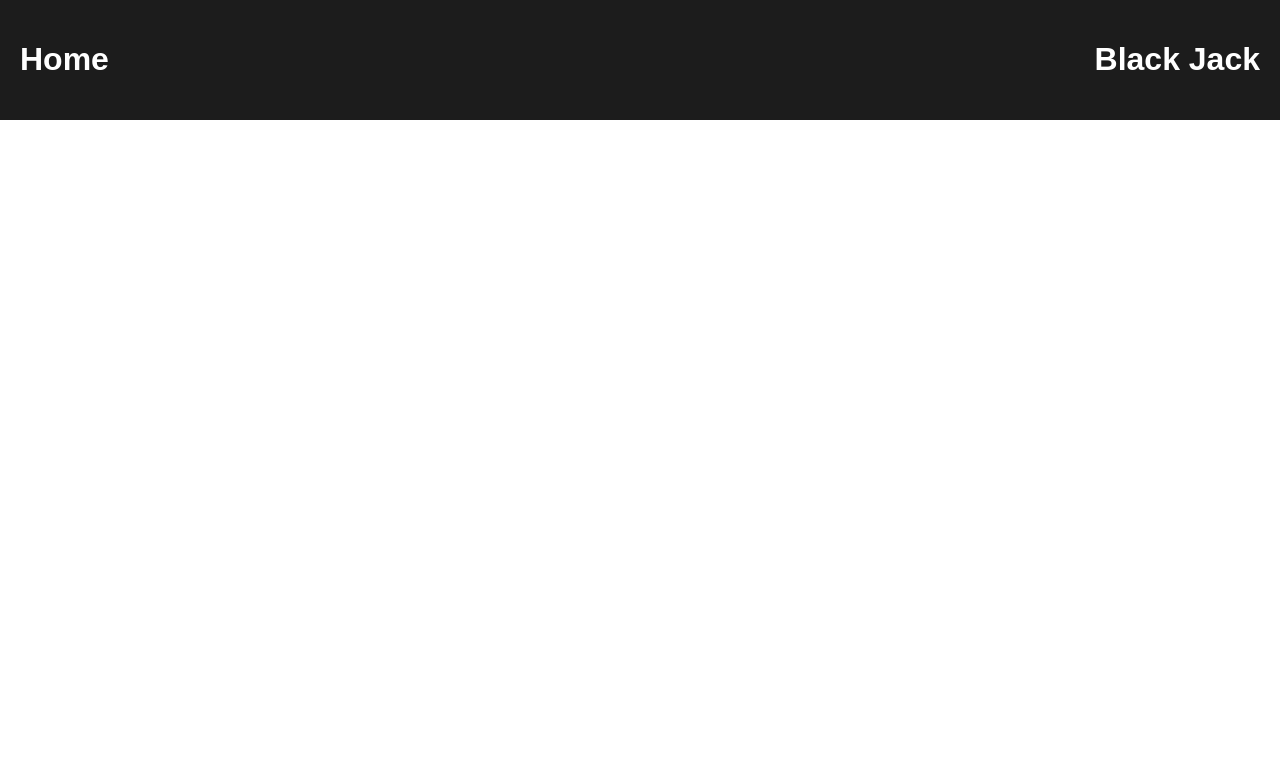
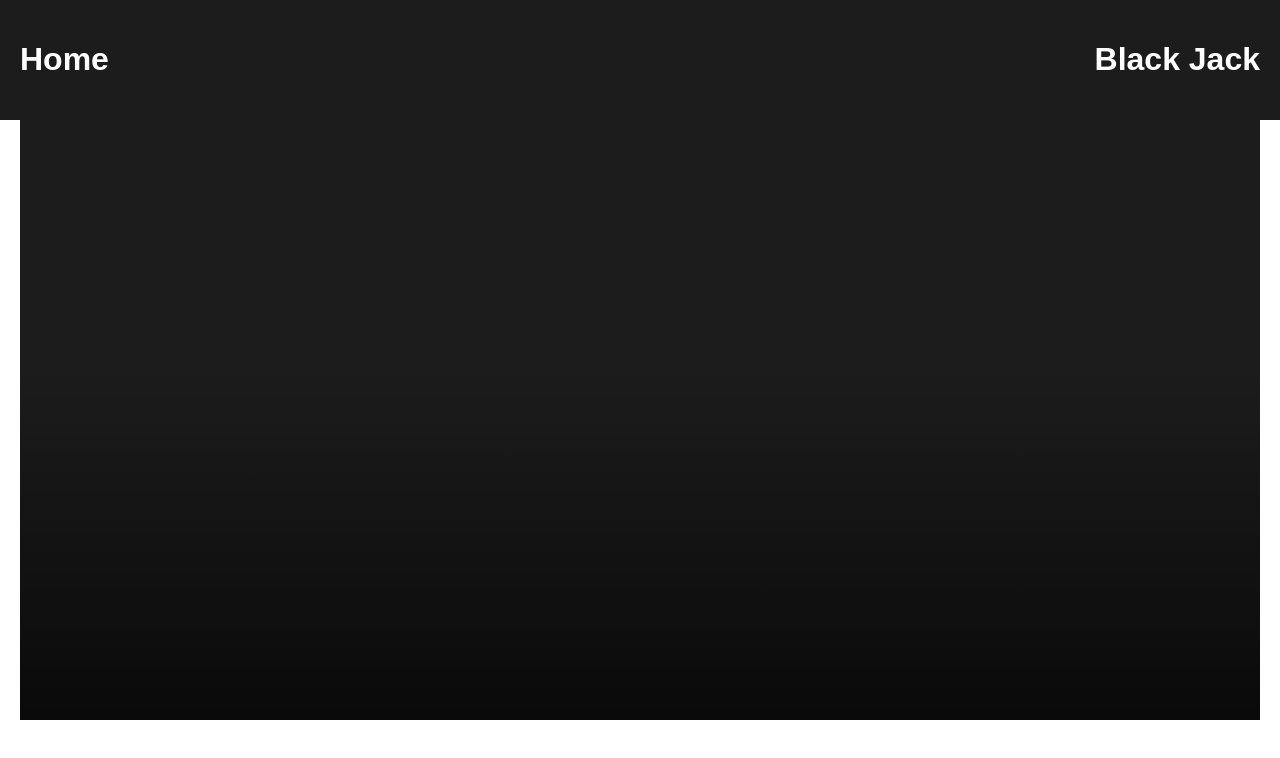
Before and after one commit to austdobe/blackJack, a React (Create React App) app: page / in a window 1280 px wide. Shown: the top 758 px of the page. Built offline with nearby package versions, Linux system fonts and the light colour scheme.

Commit message:
adding landingPage welcome section

```diff
--- a/src/components/Grid/Grid.styles.js
+++ b/src/components/Grid/Grid.styles.js
@@ -11,7 +11,7 @@ export const Wrapper = styled.div `
     align-items: center;
     box-sizing: border-box;
     width: 100%;
-    height: 50vh;
+    height: fit-content;
 
 
     @media screen and (max-width: 760px){
--- /dev/null
+++ b/src/components/WelcomeSection/WelcomeSection.style.js
@@ -0,0 +1,60 @@
+import styled from 'styled-components';
+
+export const Wrapper = styled.div `
+    background: linear-gradient(
+        to bottom, rgba(0, 0, 0, 0)
+        41%, rgba( 0, 0, 0, 0.65)
+        100%
+    ),
+    url(${({image}) => image}), var(--darkGrey);
+    Background-size: 100%, cover;
+    background-position: center;
+    height: 600px;
+    position: relative;
+    animation: animateHeroImage 1s;
+
+    @keyframes animateHeroImage{
+        from{
+            opacity: 0;
+        } to{
+            opacity: 1
+        }
+    }
+`;
+
+export const Content = styled.div `
+    padding: 20px;
+    max-width: var(--maxWidth);
+    margin: 0 auto;
+
+`;
+
+export const Text = styled.div `
+    z-index: 100;
+    max-width: 700px;
+    position: absolute;
+    bottom: 40px;
+    margin-right: 20px;
+    min-height: 100px;
+    color: var(--white);
+    h1{
+        font-size: var(--fontSuperBig);
+
+        @media screen and (max-width: 720px){
+            font-size: var(--fontBig)
+
+        }
+
+    }
+    p{
+        font-size: var(--fontMed);
+
+        @media screen and (max-width: 720px){
+            font-size: var(--fontSmall)
+        }
+    }
+    @media screen and (max-width: 720px){
+        max-width: 100%
+    }
+
+`;
--- /dev/null
+++ b/src/components/WelcomeSection/index.js
@@ -0,0 +1,16 @@
+import React from "react";
+//style
+import { Wrapper, Content, Text } from "./WelcomeSection.style";
+
+const WelcomeSection = ({ image, title, text }) =>(
+    <Wrapper image={image}>
+        <Content>
+            <Text>
+                <h1>{title}</h1>
+                <p>{text}</p>
+            </Text>
+        </Content>
+    </Wrapper>
+)
+
+export default WelcomeSection;
--- /dev/null
+++ b/src/pages/Landing.styles.js
@@ -0,0 +1,35 @@
+import styled from 'styled-components';
+
+export const Wrapper = styled.div `
+   max-width: var(--maxWidth);
+    margin: 0 auto;
+    padding: 0 20px;
+
+
+
+    h1 {
+        color: var(--medGrey);
+
+        @media screen and (max-width: 768px){
+            font-size: var(--fontBig)
+        }
+    }
+    p {
+        color: var(--medGrey);
+
+        @media screen and (max-width: 768px){
+            font-size: var(--fontBig)
+        }
+    }
+
+
+`;
+
+export const Content = styled.div `
+
+`;
+
+export const Section = styled.div `
+
+
+`;
--- a/src/pages/LandingPage.js
+++ b/src/pages/LandingPage.js
@@ -1,10 +1,19 @@
 import React from 'react';
+//Styles
+import { Wrapper, Content, Section } from './Landing.styles';
+import WelcomeSection from '../components/WelcomeSection';
 
 const LandingPage = ()=>(
-    <div>
+    <Wrapper>
+        <Content>
+            <WelcomeSection id="welcome">
 
-    </div>
+                <h1> Hello and welcome to my page</h1>
+                <p> You are probably here to see my work... You can click the top right option to go directly to the game, or check out below for more detail on the process.</p>
 
+            </WelcomeSection>
+        </Content>
+    </Wrapper>
 )
 
 export default LandingPage
```
